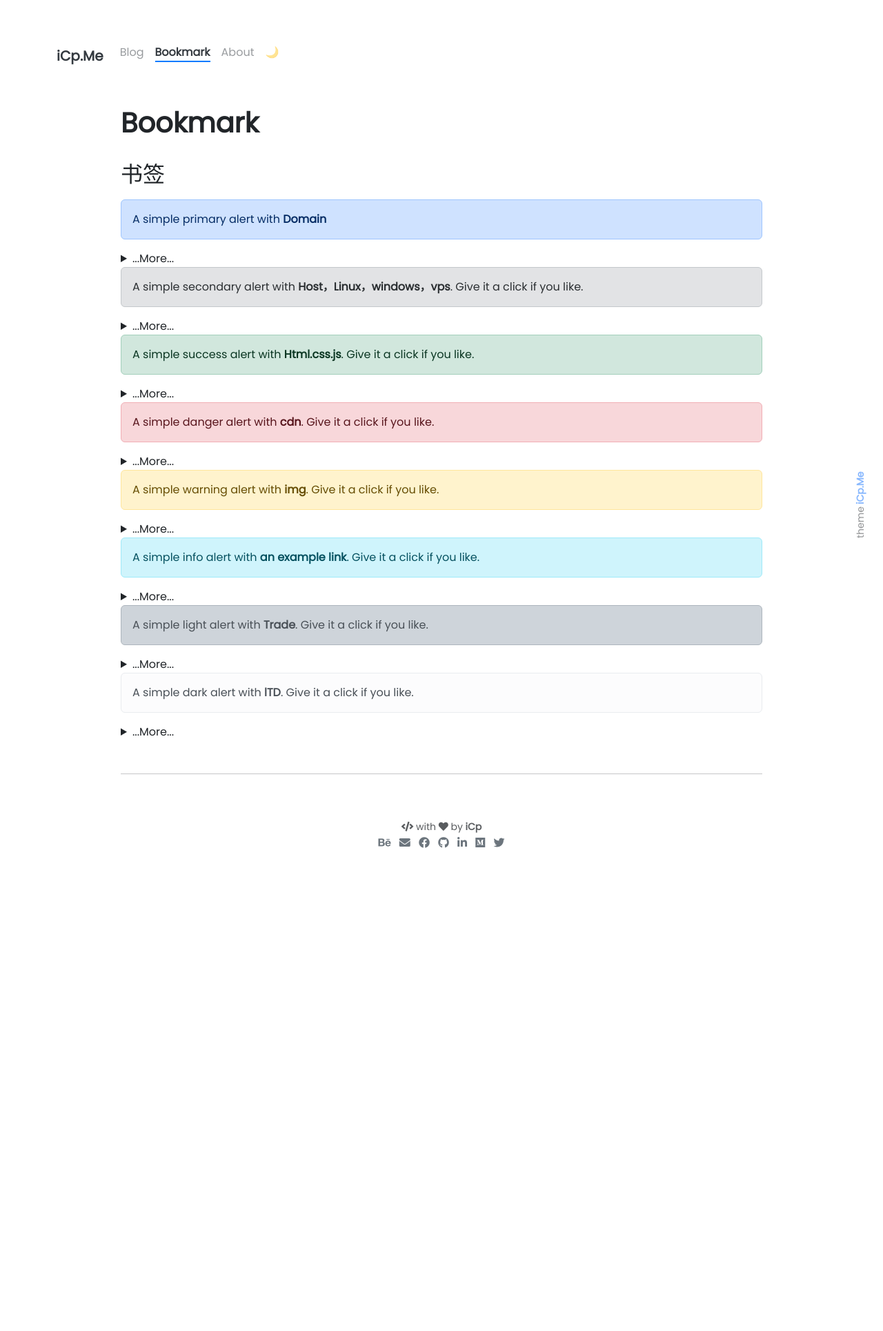
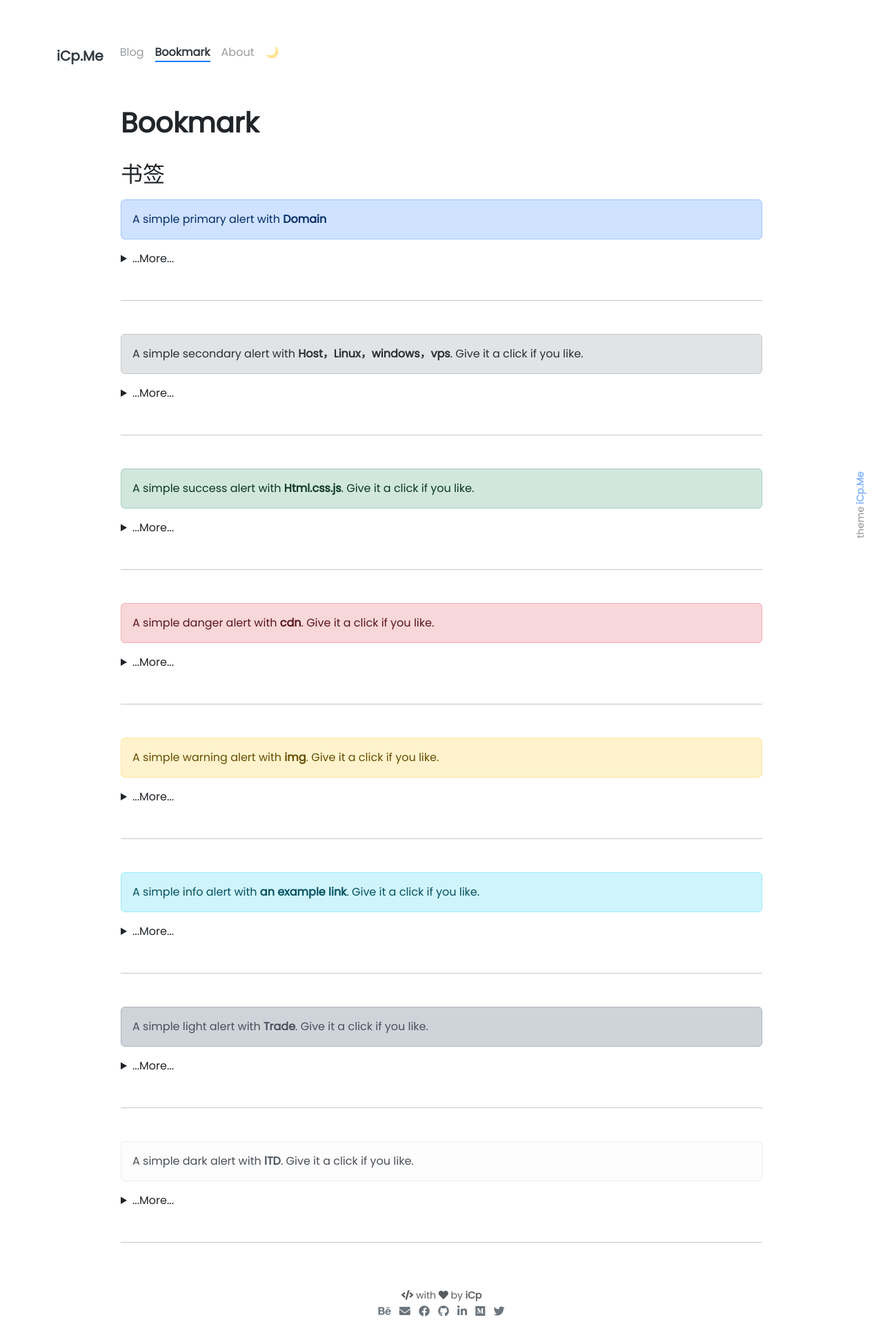
Before and after one commit to WorkSpacesPro/icp, a Jekyll site: the page built from pages/bookmark.md, in a window 1280 px wide. Shown: the whole page at 69% size. Built offline with Jekyll 4.4.1, drawn with Linux system fonts in a browser that asks for light colours; before the commit the page ends 1250 px from its top, so only the background shows below that.

Commit message:
Update bookmark.md

```diff
--- a/pages/bookmark.md
+++ b/pages/bookmark.md
@@ -15,21 +15,19 @@
 <details>
     <summary class="text-monospace">...More...</summary>
   <figure class="highlight">
-   <div class="card text-center">
-  <div class="card-header">
-    Featured
-  </div>
-  <div class="card-body">
-    <h5 class="card-title">Special title treatment</h5>
-    <p class="card-text">With supporting text below as a natural lead-in to additional content.</p>
-    <a href="#" class="btn btn-primary">Go somewhere</a>
-  </div>
-  <div class="card-footer text-muted">
-    2 days ago
-  </div>
-</div>
+<!-- alert警告框链接 -->
+  <h2 id="list-group"> 警告框链接</h2>
+<a class="btn btn-outline-primary" href="#" role="button">primary</a>
+<a class="btn btn-outline-secondary" href="#" role="button">secondary</a>
+<a class="btn btn-outline-success" href="#" role="button">success</a>
+<a class="btn btn-outline-danger" href="#" role="button">danger</a>
+<a class="btn btn-outline-warning" href="#" role="button">warning</a>
+<a class="btn btn-outline-info" href="#" role="button">info</a>
+<a class="btn btn-outline-light" href="#" role="button">light</a>
+<a class="btn btn-outline-dark" href="#" role="button">dark</a>
   </figure>
 </details>
+<hr class="my-5">
 
 <!-- Host，Linux，windows，vps -->
 <div class="alert alert-secondary" role="alert">
@@ -45,6 +43,7 @@
 </div>
   </figure>
 </details>
+<hr class="my-5">
 <!-- Html.css.js -->
 <div class="alert alert-success" role="alert">
   A simple success alert with <a href="#" class="alert-link">Html.css.js</a>. Give it a click if you like.
@@ -67,7 +66,7 @@
 </div>
   </figure>
 </details>
-
+<hr class="my-5">
 <!-- cdn -->
 <div class="alert alert-danger" role="alert">
   A simple danger alert with <a href="#" class="alert-link">cdn</a>. Give it a click if you like.
@@ -84,7 +83,7 @@
 </ul>
   </figure>
 </details>
-
+<hr class="my-5">
 <!-- img -->
 <div class="alert alert-warning" role="alert">
   A simple warning alert with <a href="#" class="alert-link">img</a>. Give it a click if you like.
@@ -100,7 +99,7 @@
 </nav>
   </figure>
 </details>
-
+<hr class="my-5">
 <!-- Html.css.js -->
 <div class="alert alert-info" role="alert">
   A simple info alert with <a href="#" class="alert-link">an example link</a>. Give it a click if you like.
@@ -115,6 +114,7 @@
 </div>
   </figure>
 </details>
+<hr class="my-5">
 
 <!-- Trade -->
 <div class="alert alert-dark" role="alert">
@@ -129,10 +129,9 @@
   <a href="#" class="btn btn-primary">Active Active Link</a>
   <a href="#" class="btn btn-primary">Active Active Active Link</a>
 </div>
-
   </figure>
 </details>
-
+<hr class="my-5">
 
 <!-- lTD -->
 <div class="alert alert-light" role="alert">
```
